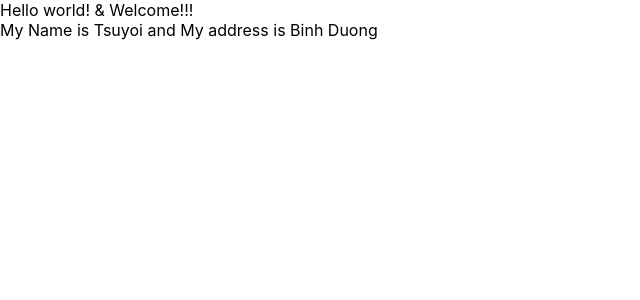
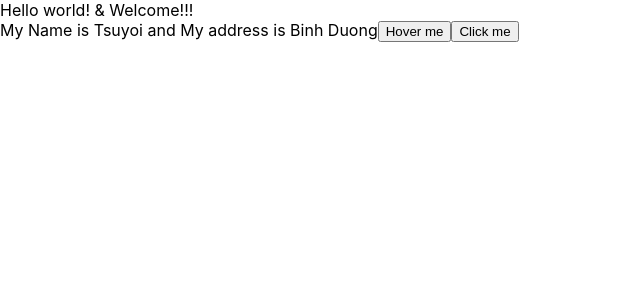
Before and after one commit to tranducmanh235/react-ultimate, a React (Create React App) app: page / in a window 1280 px wide. Shown: the top 300 px of the page, without its empty margins (0-640 px from the left). Built offline with nearby package versions, Linux system fonts and the light colour scheme.

Commit message:
react dom

```diff
--- a/src/components/MyComponent.js
+++ b/src/components/MyComponent.js
@@ -12,12 +12,23 @@ class MyComponent extends React.Component {
         age: 25,
     };
 
+    handleClick(event) {
+        console.log(">>> Click me!");
+        console.log("My Name is ", this.state.name);
+    }
+
+    handleOnMoverover(event) {
+        console.log(event.pageX);
+    }
+
     // JSX
     render() {
         return (
             <div>
                 My Name is {this.state.name + " "}
                 and My address is {this.state.address}
+                <button onMouseOver={this.handleOnMoverover}>Hover me</button>
+                <button onClick={this.handleClick}>Click me</button>
             </div>
         );
     }
```
